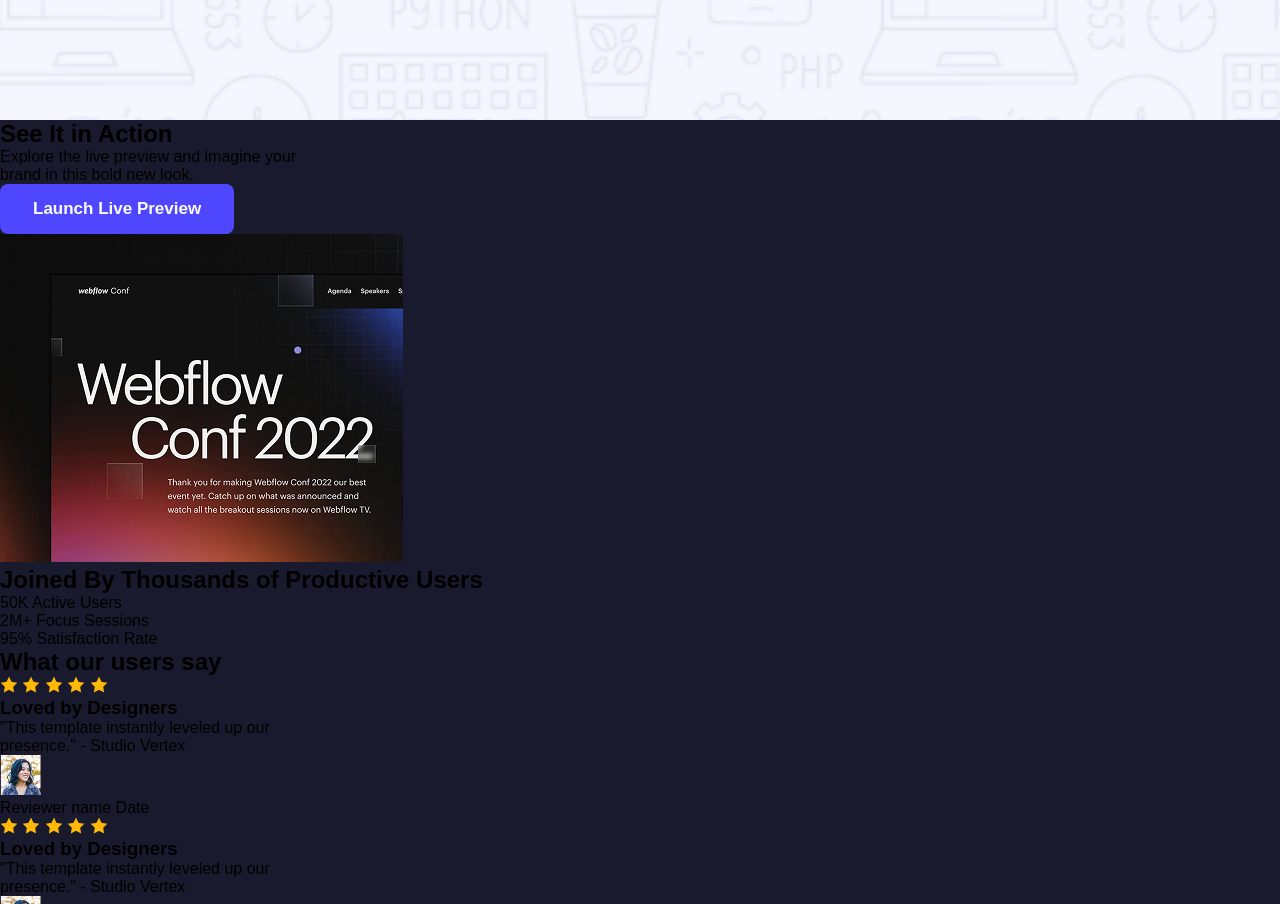
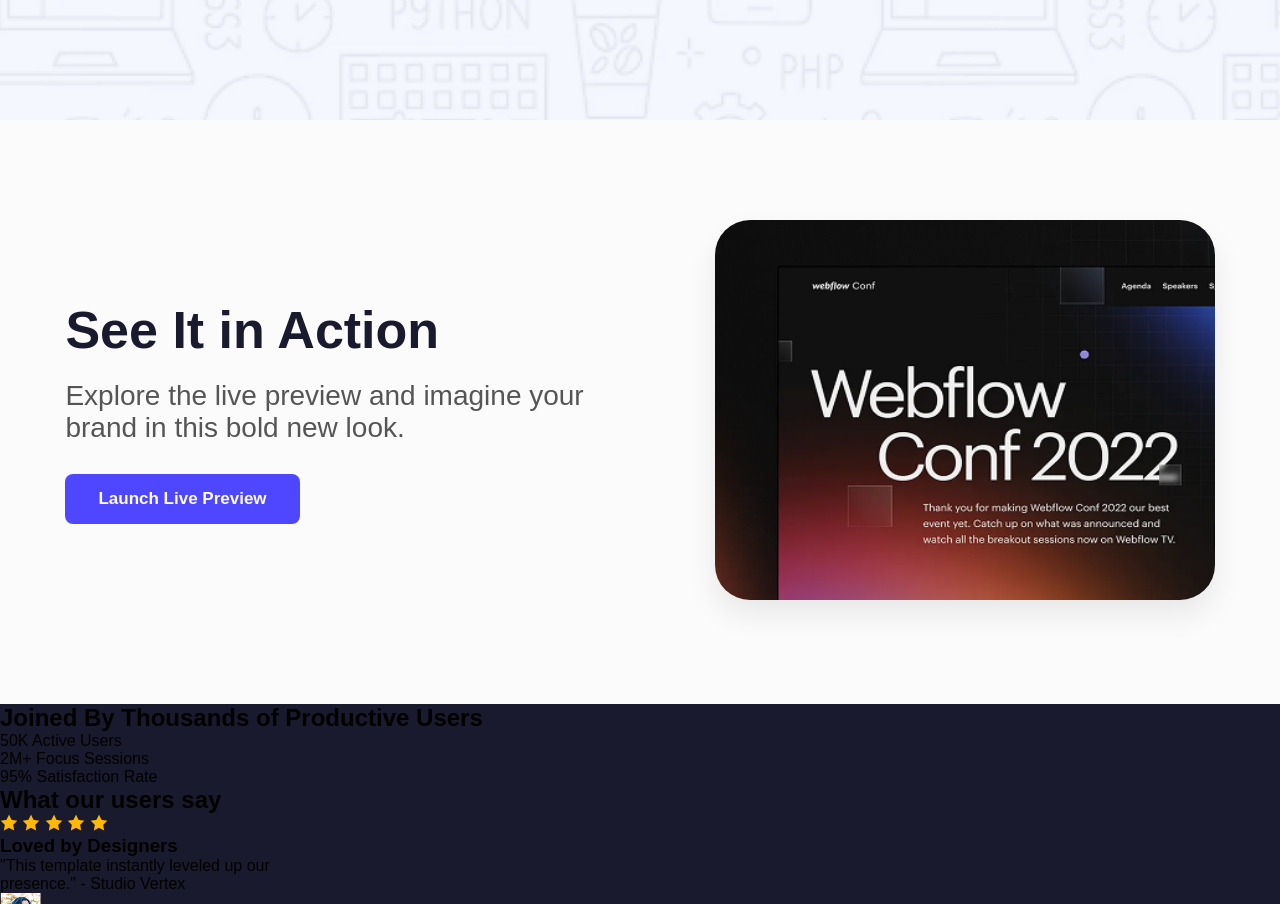
Before and after one commit to RmnFs/Assign_1, a plain HTML site: page index.html in a window 1280 px wide. Shown: the part 680-1584 px from the top of the page. Drawn offline with Linux system fonts and the light colour scheme.

Commit message:
Added styling for action section

```diff
--- a/style.css
+++ b/style.css
@@ -78,3 +78,42 @@
     color: black;
 
 }
+
+
+
+/* Action Section */
+.action-section {
+    background-color: #fbfbfb;
+    padding: 100px 0;
+
+}
+
+.action-grid {
+    display: flex;
+    align-items: center;
+    justify-content: space-around;
+
+}
+
+
+
+.action-left h2 {
+    font-size: 52px;
+    color: #1a1a2e;
+    margin-bottom: 20px;
+}
+
+.action-left p {
+    font-size: 28px;
+    color: #555;
+    margin-bottom: 30px;
+}
+
+.action-right img {
+    width: 500px;
+    height: 380px;
+
+    border-radius: 35px;
+    box-shadow: 0 15px 30px rgba(0, 0, 0, 0.08);
+
+}
```
